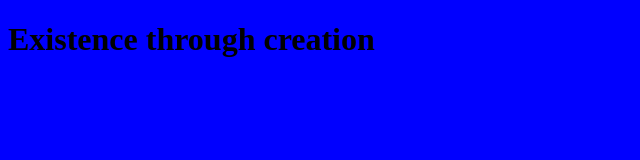
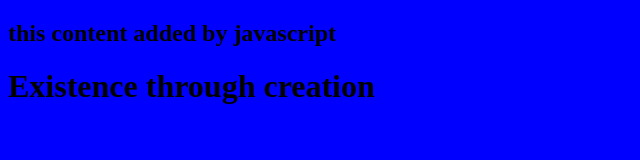
Before and after one commit to Spearsda/webMedium, a plain HTML site: page index.html in a window 1280 px wide. Shown: the whole page, without its empty margins (0-640 px from the left). Drawn offline with Linux system fonts and the light colour scheme.

Commit message:
add script.js, connect to index.html

```diff
--- a/index.html
+++ b/index.html
@@ -7,6 +7,7 @@
     </head>
 
     <body>
+        <script src="script.js"></script>
         <h1>Existence through creation</h1>
 
 
--- /dev/null
+++ b/script.js
@@ -0,0 +1,4 @@
+let h2 = document.createElement('h2')
+h2.textContent = "this content added by javascript"
+
+document.querySelector('body').appendChild(h2)
```
